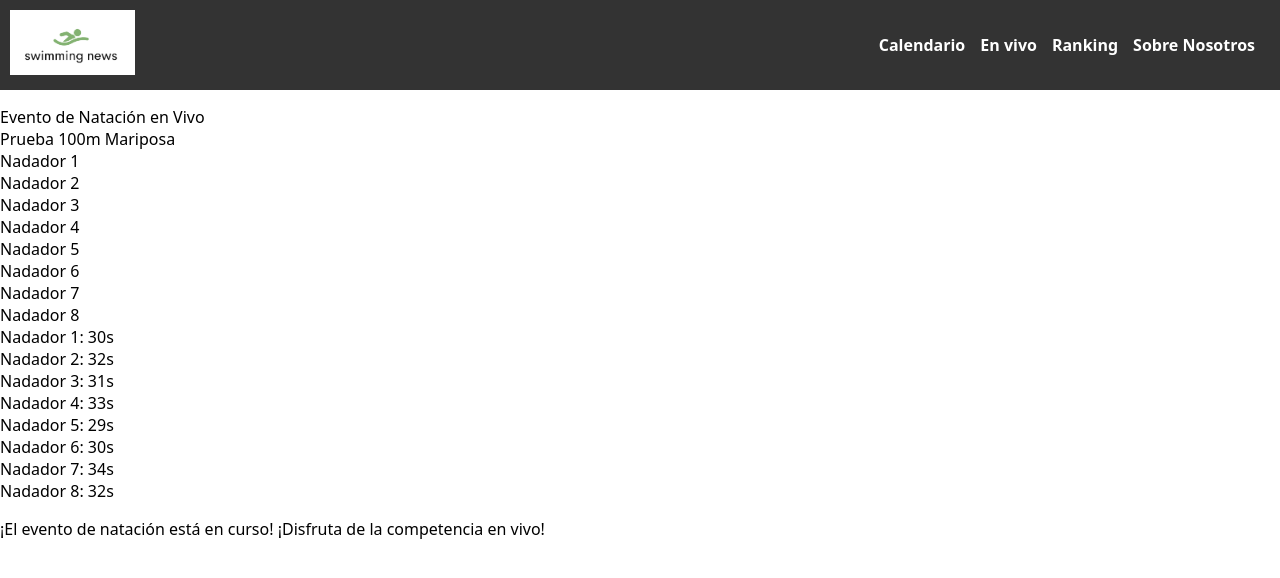
After one commit to WebDeportiva/WebDeportiva, a Python web app: template web/python/templates/envivo.html in a window 1280 px wide. The commit adds this page. Shown: the top 578 px of the page. Run offline with Jinja, Linux system fonts and the light colour scheme; the template is opened without the code that fills it, so the values that code supplies are empty.

Commit message:
Subir envivo

```diff
--- a/web/python/static/js/script_main.js
+++ b/web/python/static/js/script_main.js
@@ -143,3 +143,160 @@ function deleteComment(index) {
         loadComments(); // Recargar la lista de comentarios
     }
 }
+
+
+
+/*SCRIPT DEL DOC ENVIVO*/
+
+document.addEventListener('DOMContentLoaded', function() {
+    var contadorPruebas = 0;
+    var tiempoCambioPrueba = 300; // 300 segundos = 5 minutos
+
+    cambiarPrueba(); // Inicializa la primera prueba
+
+    setInterval(function() {
+        tiempoCambioPrueba--;
+        if (tiempoCambioPrueba === 0) {
+            cambiarPrueba();
+            tiempoCambioPrueba = 300; // Reinicia el contador de tiempo para el próximo cambio de prueba
+        }
+        actualizarContador();
+    }, 1000);
+
+    function cambiarPrueba() {
+        var pruebaElement = document.querySelector('.prueba');
+        var parcialesList = document.querySelector('.parciales ul');
+        var tiempoFinalElement = document.getElementById('tiempoFinal');
+        var piscinaElement = document.querySelector('.piscina');
+
+        var pruebas = [
+            {
+                prueba: 'Prueba 200m Libre masculino',
+                parciales: [
+                    'Pedro González : 1m 00s',
+                    'Sergio Muñoz : 59s',
+                    'Jorge García : 58s',
+                    'Pablo Sánchez : 56s',
+                    'Juan González : 57s',
+                    'Luis Jiménez : 59s',
+                    'Javier Pérez : 1m 02s',
+                    'Pedro Martínez : 1m 00s'
+                ],
+                tiempoFinal: 'Tiempo final ganador: Pablo Sánchez 1m 57s',
+                nadadores: [
+                    'González', 'Muñoz', 'García', 'Sánchez',
+                    'González', 'Jiménez', 'Pérez', 'Martínez'
+                ]
+            },
+            {
+                prueba: 'Prueba 100m Espalda femenino',
+                parciales: [
+                    'Lucía Fernández : 31s',
+                    'Sara Gómez  : 30s',
+                    'Isabel Díaz : 29s',
+                    'Carmen Ruiz : 27s',
+                    'Nuria Martín : 27s',
+                    'Rosa López : 29s',
+                    'Ana Fernández : 30s',
+                    'Nerea López : 29s'
+                ],
+                tiempoFinal: 'Tiempo final ganadora: Nuria Martín 59s',
+                nadadores: [
+                    'Fernández', 'Gómez', 'Díaz', 'Ruiz',
+                    'Martín', 'López', 'Fernández', 'López'
+                ]
+            },
+            {
+                prueba: 'Prueba 100m Braza masculino',
+                parciales: [
+                    'Juan González : 39s',
+                    'José Antonio : 37s',
+                    'Carlos López : 36s',
+                    'Miguel Hernández : 33s',
+                    'Diego García : 34s',
+                    'David Muñoz : 36s',
+                    'Juan Pérez : 34s',
+                    'Pedro González : 37s'
+                ],
+                tiempoFinal: 'Tiempo final ganador: Miguel Hernández 1m 08s',
+                nadadores: [
+                    'González', 'Antonio', 'López', 'Hernández',
+                    'García', 'Muñoz', 'Pérez', 'González'
+                ]
+            },
+            {
+                prueba: 'Prueba 100m Mariposa femenino',
+                parciales: [
+                    'Marie Daniela : 30s',
+                    'Nuria Martín : 32s',
+                    'Alma Martínez : 28s',
+                    'Laura Sánchez : 33s',
+                    'Lucía Fernández : 29s',
+                    'Eva Rodríguez : 30s',
+                    'Marta Hernández : 34s',
+                    'Elena Rodríguez : 32s'
+                ],
+                tiempoFinal: 'Tiempo final ganadora: Alma Martínez 58s',
+                nadadores: [
+                    'Daniela', 'Martín', 'Martínez', 'Sánchez',
+                    'Fernández', 'Rodríguez', 'Hernández', 'Rodríguez'
+                ]
+            },
+            {
+                prueba: 'Prueba 200m Mariposa masculino',
+                parciales: [
+                    'Pablo Sánchez 1: 1m 08s',
+                    'Jorge García 2: 1m 06s',
+                    'Álvaro Martín 3: 1m 04s',
+                    'David Muñoz 4: 1m 00s',
+                    'Fernando González 5: 1m 02s',
+                    'Diego García 6: 1m 07s',
+                    'Luis Jiménez 7: 1m 11s',
+                    'Xabier González 8: 1m 13s'
+                ],
+                tiempoFinal: 'Tiempo final ganador: Fernando González 2m 09s',
+                nadadores: [
+                    'Sánchez', 'García', 'Martín', 'Muñoz',
+                    'González', 'García', 'Jiménez', 'González'
+                ]
+            }
+        ];
+
+        var nuevaPrueba = pruebas[contadorPruebas];
+
+        contadorPruebas = (contadorPruebas + 1) % pruebas.length;
+
+        pruebaElement.textContent = nuevaPrueba.prueba;
+
+        parcialesList.innerHTML = '';
+
+        nuevaPrueba.parciales.forEach(function(parcial) {
+            var nuevoItem = document.createElement('li');
+            nuevoItem.textContent = parcial;
+            parcialesList.appendChild(nuevoItem);
+        });
+
+        piscinaElement.innerHTML = '';
+
+        nuevaPrueba.nadadores.forEach(function(tiempo, indice) {
+            var nuevoNadador = document.createElement('div');
+            nuevoNadador.className = 'calle';
+            nuevoNadador.textContent = nuevaPrueba.nadadores[indice];
+            piscinaElement.appendChild(nuevoNadador);
+        });
+
+        tiempoFinalElement.textContent = nuevaPrueba.tiempoFinal;
+
+        tiempoFinalElement.style.display = 'none';
+        setTimeout(function() {
+            tiempoFinalElement.style.display = 'block';
+        }, 120000);
+    }
+
+    function actualizarContador() {
+        var contadorElement = document.getElementById('contadorCambioPrueba');
+        var minutos = Math.floor(tiempoCambioPrueba / 60);
+        var segundos = tiempoCambioPrueba % 60;
+        contadorElement.textContent = 'Próximo cambio de prueba en: ' + minutos + ' minutos ' + segundos + ' segundos';
+    }
+});
--- a/web/python/templates/about_us.html
+++ b/web/python/templates/about_us.html
@@ -17,9 +17,10 @@
     <div class="navbar-links">
       <ul>
         <li><a href="/">Calendario</a></li>
+        <li><a href="/envivo">En vivo</a></li>
         <li><a href="/ranking">Ranking</a></li>
         <li><a href="/aboutus">Sobre Nosotros</a></li>
-      </ul>
+    </ul>
     </div>
   </div>
   <!--- descripcion de una pagina docoendo lo que ofrecemos en sobre nodotros --->
--- /dev/null
+++ b/web/python/templates/envivo.html
@@ -0,0 +1,56 @@
+<!DOCTYPE html>
+<html lang="es">
+<head>
+    <meta charset="UTF-8">
+    <meta name="viewport" content="width=device-width, initial-scale=1.0">
+    <title>Evento en Vivo de Natación</title>
+    <link rel="stylesheet" href="../static/css/style_main.css">
+</head>
+<body class="body2">
+    <div class="navbar">
+        <div class="navbar-logo">
+            <img src="../static/img/logo.png" alt="Logo de Natación">
+        </div>
+        <div class="navbar-links">
+            <ul>
+                <li><a href="/">Calendario</a></li>
+                <li><a href="/envivo">En vivo</a></li>
+                <li><a href="/ranking">Ranking</a></li>
+                <li><a href="/aboutus">Sobre Nosotros</a></li>
+
+            </ul>
+        </div>
+    </div>
+    <div class="evento">
+        <p id="contadorCambioPrueba"></p>
+
+        <div class="titulo">Evento de Natación en Vivo</div>
+        <div class="prueba">Prueba 100m Mariposa</div>
+        <div class="piscina">
+            <div class="calle">Nadador 1</div>
+            <div class="calle">Nadador 2</div>
+            <div class="calle">Nadador 3</div>
+            <div class="calle">Nadador 4</div>
+            <div class="calle">Nadador 5</div>
+            <div class="calle">Nadador 6</div>
+            <div class="calle">Nadador 7</div>
+            <div class="calle">Nadador 8</div>
+        </div>
+        <div class="parciales">
+            <ul>
+                <li id="nadador1">Nadador 1: 30s</li>
+                <li id="nadador2">Nadador 2: 32s</li>
+                <li id="nadador3">Nadador 3: 31s</li>
+                <li id="nadador4">Nadador 4: 33s</li>
+                <li id="nadador5">Nadador 5: 29s</li>
+                <li id="nadador6">Nadador 6: 30s</li>
+                <li id="nadador7">Nadador 7: 34s</li>
+                <li id="nadador8">Nadador 8: 32s</li>
+            </ul>
+        </div>
+        <div class="tiempo-final" id="tiempoFinal"></div> <!-- Nuevo div para el tiempo final -->
+        <p>¡El evento de natación está en curso! ¡Disfruta de la competencia en vivo!</p>
+    </div>
+    <script src="../static/js/script_main.js"></script>
+</body>
+</html>
--- a/web/python/templates/main.html
+++ b/web/python/templates/main.html
@@ -17,8 +17,10 @@
         <div class="navbar-links">
             <ul>
                 <li><a href="/">Calendario</a></li>
+                <li><a href="/envivo">En vivo</a></li>
                 <li><a href="/ranking">Ranking</a></li>
                 <li><a href="/aboutus">Sobre Nosotros</a></li>
+
             </ul>
         </div>
     </div>
--- a/web/python/templates/ranking.html
+++ b/web/python/templates/ranking.html
@@ -19,6 +19,7 @@
         <div class="navbar-links">
             <ul>
                 <li><a href="/">Calendario</a></li>
+                <li><a href="/envivo">En vivo</a></li>
                 <li><a href="/ranking">Ranking</a></li>
                 <li><a href="/aboutus">Sobre Nosotros</a></li>
             </ul>
```
Also changed, not shown: web/python/controlador.py (+12 -1 lines).
